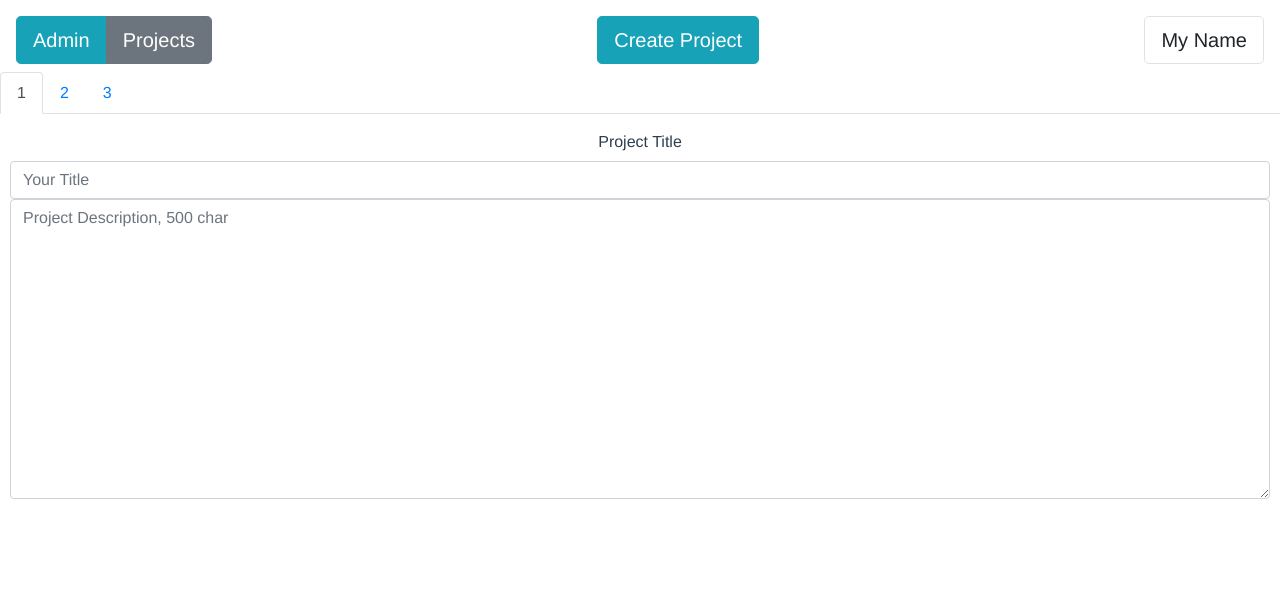
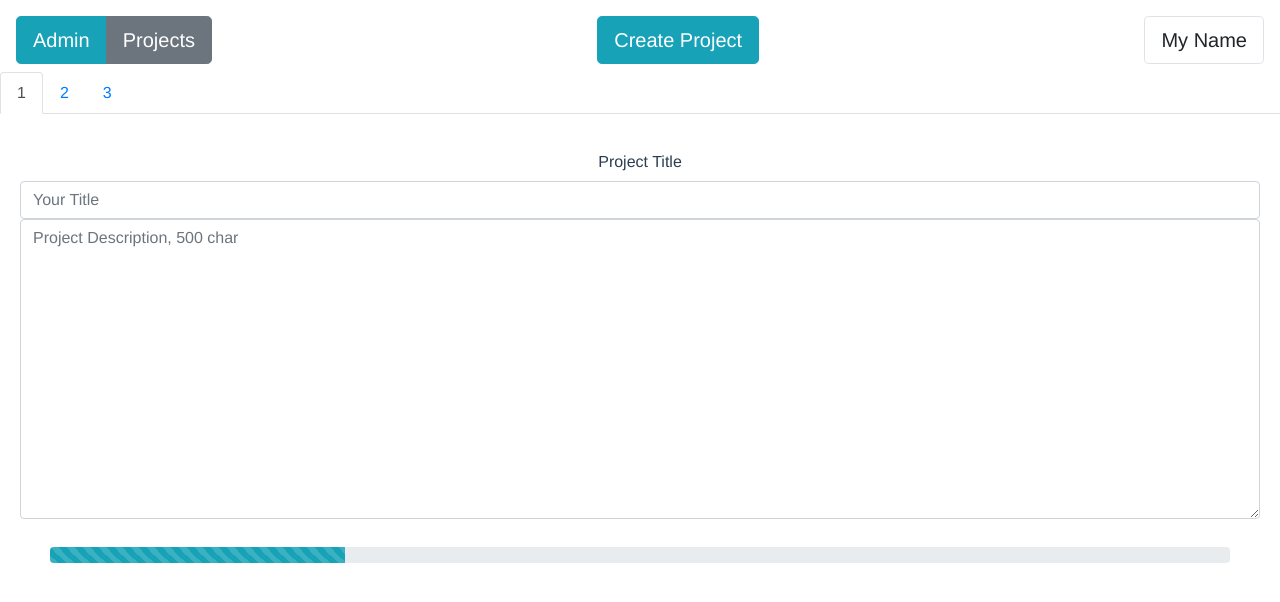
Before and after one commit to pedronieto84/vue-marzo-itacademy-project, a Vue app: page /create-project in a window 1280 px wide. Shown: the top 602 px of the page. Built offline with nearby package versions, Linux system fonts and the light colour scheme.

Commit message:
some styles

```diff
--- a/src/components/createProject/AddTechSet.vue
+++ b/src/components/createProject/AddTechSet.vue
@@ -2,9 +2,16 @@
   <div class="techset-container">
     <div>
       <label for="tags-basic">Add Technology desired:</label>
-      <b-form-tags input-id="tags-basic" v-model="frameworks"></b-form-tags>
+      <b-form-tags
+        input-id="tags-basic"
+        v-model="frameworks"
+        :tag-validator="validator"
+      ></b-form-tags>
+      <div class="available-frameworks">
+        <h4>Available Frameworks</h4>
+        <h5 v-for="tag in validTags" :key="tag">{{ tag }}</h5>
+      </div>
     </div>
-    {{ frameworks }}
   </div>
 </template>
 <script>
@@ -20,11 +27,40 @@ export default {
       },
     },
   },
+  data() {
+    return {
+      validTags: [
+        "react",
+        "vue",
+        "php",
+        "node",
+        "typescript",
+        "python",
+        "css",
+        "bootstrap",
+      ],
+    };
+  },
+  methods: {
+    validator(tag) {
+      return this.validTags.includes(tag);
+    },
+  },
 };
 </script>
 <style scoped>
 .techset-container {
+  display: flex;
+  justify-content: center;
+  margin: 30px;
+}
+.available-frameworks {
+  display: flex;
+  flex-direction: column;
   margin-top: 30px;
-  padding: 20px;
+  padding: 10px;
+  width: 500px;
+  border-radius: 20px;
+  background: lightblue;
 }
 </style>
--- a/src/components/createProject/DateInput.vue
+++ b/src/components/createProject/DateInput.vue
@@ -1,5 +1,5 @@
 <template>
-  <div>
+  <div class="date-container">
     <div>
       Published:
       <b-form-datepicker v-model="publishedDate"></b-form-datepicker>
@@ -11,7 +11,6 @@
   </div>
 </template>
 <script>
-import { mapGetters } from "vuex";
 export default {
   name: "DateInput",
   computed: {
@@ -34,3 +33,10 @@ export default {
   },
 };
 </script>
+<style scoped>
+.date-container {
+  display: flex;
+  align-items: center;
+  justify-content: space-around;
+}
+</style>
--- a/src/components/createProject/ProjectTitle.vue
+++ b/src/components/createProject/ProjectTitle.vue
@@ -1,6 +1,11 @@
 <template>
-  <div class="create-container-step1">
-    <b-form-group type="text" label="Project Title" id="projectTitle">
+  <div class="hola">
+    <b-form-group
+      type="text"
+      label="Project Title"
+      id="projectTitle"
+      class="stepper1"
+    >
       <b-form-input placeholder="Your Title" v-model="title"></b-form-input>
       <b-form-textarea
         placeholder="Project Description, 500 char"
@@ -34,10 +39,12 @@ export default {
 };
 </script>
 <style scoped>
-.create-container-step1 {
+.hola {
   display: flex;
   flex-direction: column;
-  margin: 10px;
+}
+.stepper1 {
+  margin: 20px;
 }
 .description {
   height: 300px;
--- a/src/components/createProject/StepsNav.vue
+++ b/src/components/createProject/StepsNav.vue
@@ -3,21 +3,44 @@
     <b-tabs content-class="mt-3">
       <b-tab title="1" active>
         <ProjectTitle />
+        <b-progress
+          class="mt-2 barra-progress"
+          :value="25"
+          variant="info"
+          striped
+          :animated="animate"
+        ></b-progress>
       </b-tab>
       <b-tab title="2">
         <div>
           <DateInput />
+          <!-- BID INPUT -->
           <b-form-input
             type="number"
             placeholder="Bid in Euro"
             v-model="bid"
+            class="bid"
           ></b-form-input>
           <AddTechSet />
         </div>
+        <b-progress
+          class="mt-2 barra-progress"
+          :value="50"
+          variant="info"
+          striped
+          :animated="animate"
+        ></b-progress>
       </b-tab>
-      <b-tab title="3"
-        ><p><FileUploader /></p
-      ></b-tab>
+      <b-tab title="3">
+        <FileUploader />
+        <b-progress
+          class="mt-2 barra-progress"
+          :value="75"
+          variant="info"
+          striped
+          :animated="animate"
+        ></b-progress>
+      </b-tab>
     </b-tabs>
   </div>
 </template>
@@ -30,6 +53,11 @@ import FileUploader from "./FileUploader.vue";
 export default {
   name: "StepsNav",
   components: { ProjectTitle, AddTechSet, DateInput, FileUploader },
+  data() {
+    return {
+      animate: true,
+    };
+  },
   computed: {
     bid: {
       get() {
@@ -43,4 +71,11 @@ export default {
 };
 </script>
 <style scoped>
+.barra-progress {
+  margin: 50px;
+}
+.bid {
+  margin: 30px;
+  width: 150px;
+}
 </style>
--- a/src/store/index.js
+++ b/src/store/index.js
@@ -1,6 +1,7 @@
 import Vue from "vue";
 import axios from "axios";
 import Vuex from "vuex";
+import VueRouter from "vue-router";
 
 Vue.use(Vuex);
 
@@ -22,7 +23,8 @@ export default new Vuex.Store({
       bid: "",
       frameworks: [""],
       files: []
-    }
+    },
+
   },
   getters: {
     getIsLogged: (state) => { },
@@ -104,6 +106,7 @@ export default new Vuex.Store({
           "https://6227da469fd6174ca814fdc5.mockapi.io/api/projects", state.newProject
         );
         commit('resetNewProject');
+
         dispatch("getProjects");
       } catch (e) {
         console.log(e);
```
